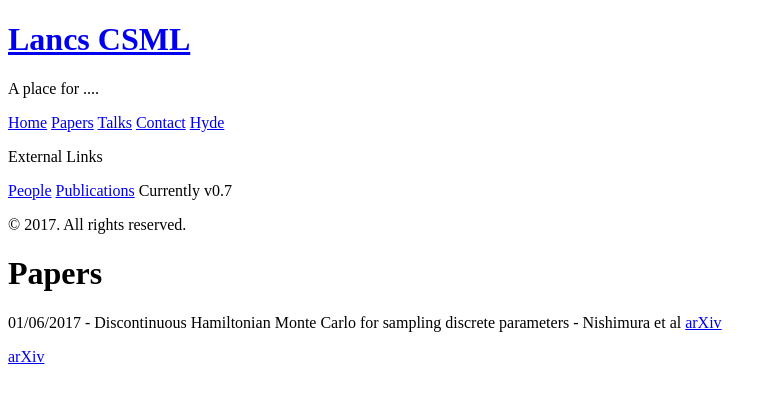
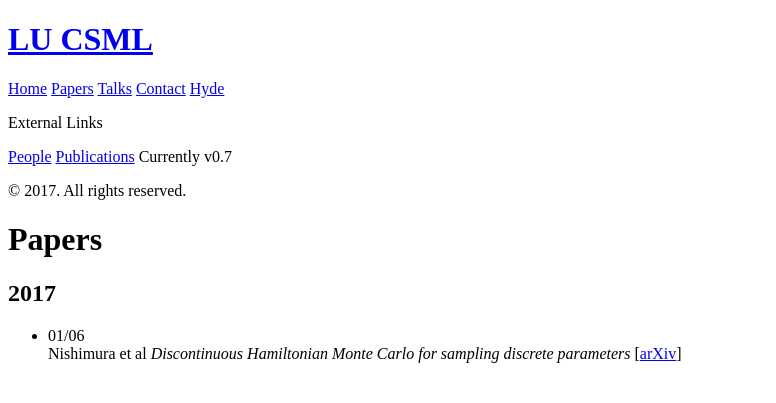
Before and after one commit to LU-CSML/LU-CSML, a Jekyll site: the page built from Papers.md, in a window 1280 px wide. Shown: the top 403 px of the page, without its empty margins (0-776 px from the left). Built offline with Jekyll 4.4.1, drawn with Linux system fonts in a browser that asks for light colours.

Commit message:
Layout changes to paper page

```diff
--- a/Papers.md
+++ b/Papers.md
@@ -3,9 +3,11 @@ layout: page
 title: Papers
 ---
 
-<p class="message">
-	01/06/2017 - Discontinuous Hamiltonian Monte Carlo for sampling discrete parameters - Nishimura et al <a href="https://arxiv.org/abs/1705.08510">arXiv</a>
-</p>
+
+<h2>2017</h2>
 
 
-<a href="https://arxiv.org/abs/1705.08510">arXiv</a>
+<ul>
+<li>
+01/06 <br> Nishimura et al <em>Discontinuous Hamiltonian Monte Carlo for sampling discrete parameters</em>  [<a href="https://arxiv.org/abs/1705.08510">arXiv</a>]
+</li></ul>
--- a/_config.yml
+++ b/_config.yml
@@ -6,9 +6,9 @@ highlighter:      rouge
 permalink:        pretty
 
 # Setup
-title:            Lancs CSML
+title:            LU CSML
 tagline:          ' '
-description:      'A place for ....'
+description:      ''
 url:              https://lu-csml.github.io
 baseurl:          /
 
```
Also changed, not shown: Contact.md (+1 -1 lines).
